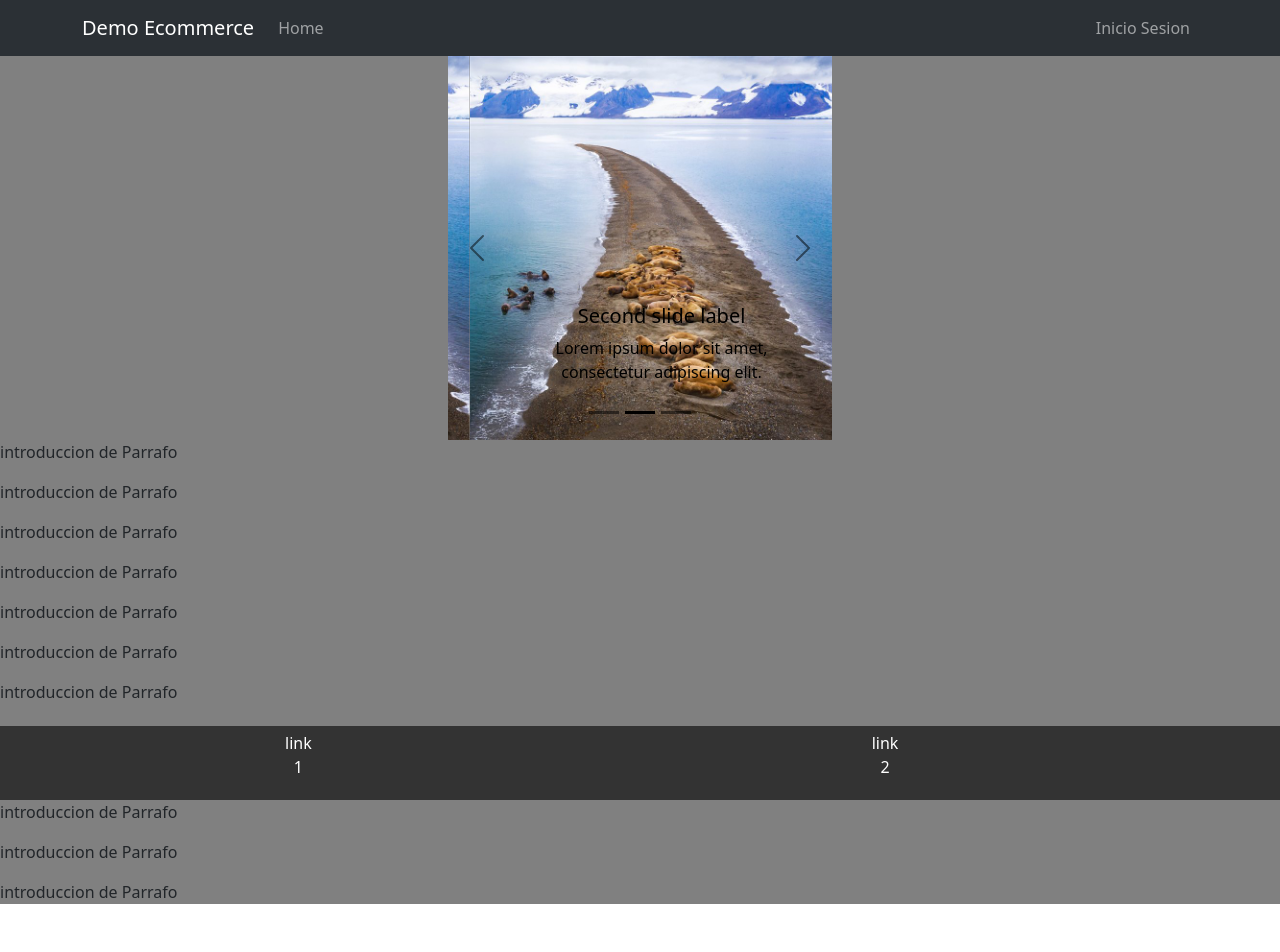
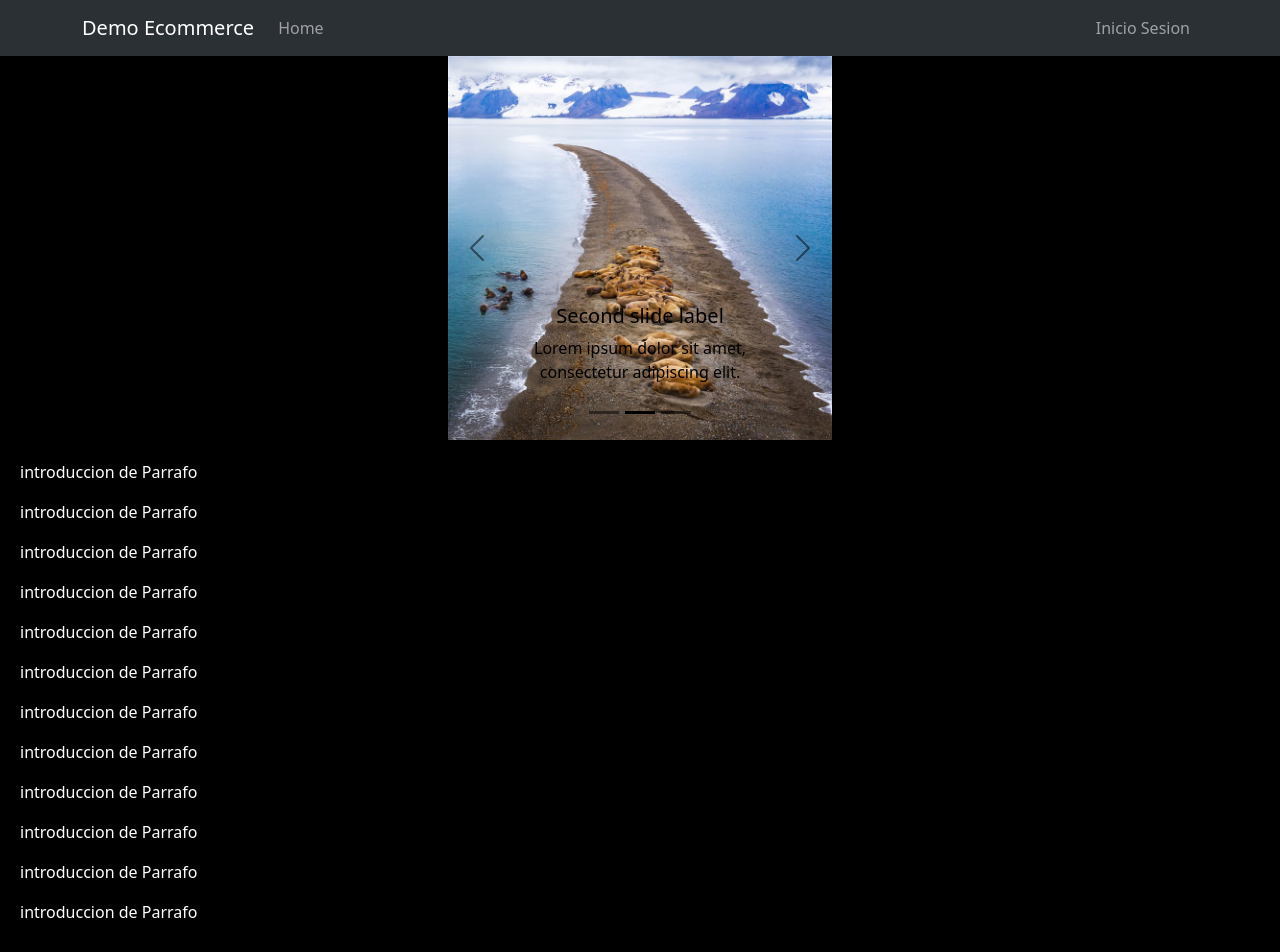
Before and after one commit to nicolaspj/crudRP, a React (Vite) app: page / in a window 1280 px wide. Shown: the top 952 px of the page. Before the commit the page ends 920 px from the top, so only its background shows below. Built offline with nearby package versions, Linux system fonts and the light colour scheme.

Commit message:
cambios de css

```diff
--- a/src/App.css
+++ b/src/App.css
@@ -2,9 +2,7 @@
     background-color: #333;
     color: white;
     text-align: center;
-    position: absolute;
-    bottom: 0;
-    left: 0;
+
     width: 100%;
     display: flex;  /* Activa Flexbox */
     justify-content: justify;  /* Centra los elementos horizontalmente */
@@ -22,11 +20,19 @@
   }
 
   .Introduccion{
-    background-color: grey;
+    background-color: black;
+    flex-grow: 1; /* Hace que el contenedor de los párrafos crezca para ocupar el espacio disponible */
+  overflow-y: auto; /* Si el contenido es demasiado largo, aparecerá un scroll */
+  padding: 20px;
   }
 
  .div-home{
-    background-color: grey;
+  background-color: black;
+  color: white;
+  min-height: 100vh; /* Asegura que el div ocupe toda la altura de la pantalla */
+  display: flex;
+  flex-direction: column; /* Organiza los componentes de arriba hacia abajo */
+
  }
 
 /*   login*/
--- a/src/index.css
+++ b/src/index.css
@@ -1,3 +1,6 @@
 .body-id{
-    background-color: grey;
-  }
+  margin: 0;
+  padding: 0;
+  background-color: black;
+  color: white;
+  height: 100%;  }
```
